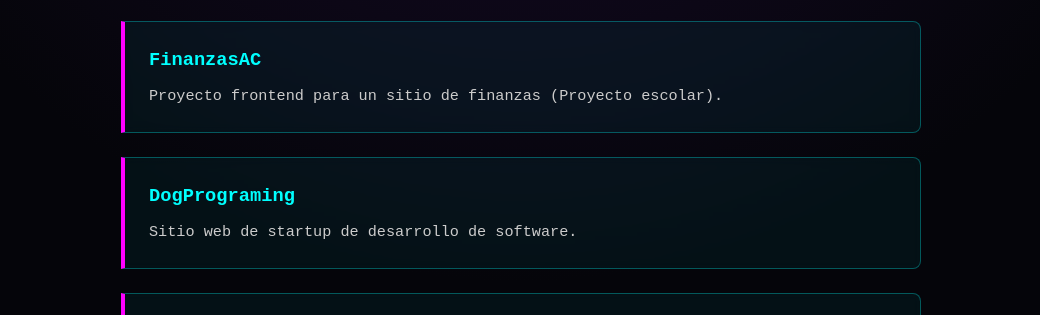
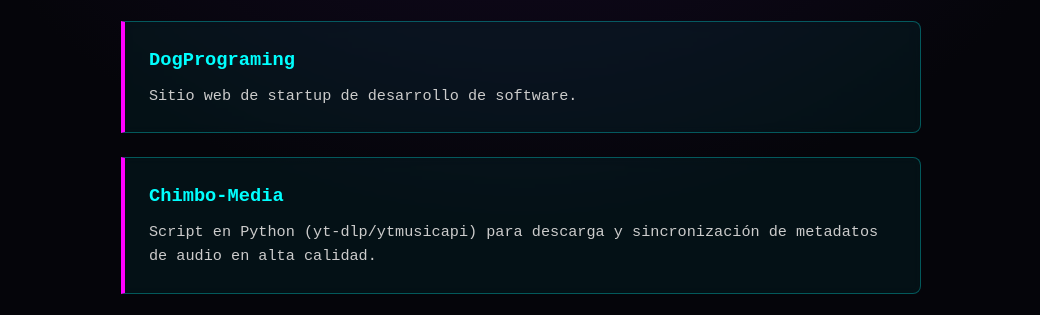
Before and after one commit to theJoseFer10/Mi-portafolio, a plain HTML site: page index.html in a window 1280 px wide. Shown: the part 453-768 px from the top of the page, without its empty margins (119-1159 px from the left). Drawn offline with Linux system fonts and the light colour scheme.

Commit message:
correccion de proyectos

```diff
--- a/index.html
+++ b/index.html
@@ -35,20 +35,6 @@
                 <ul class="project-list">
                     <li class="project-item">
                         <a
-                            href="https://thejosefer10.github.io/FinanzasAC.github.io/index.html"
-                            target="_blank"
-                            rel="noopener noreferrer"
-                        >
-                            <h3>FinanzasAC</h3>
-                        </a>
-                        <p>
-                            Proyecto frontend para un sitio de finanzas
-                            (Proyecto escolar).
-                        </p>
-                    </li>
-
-                    <li class="project-item">
-                        <a
                             href="https://thejosefer10.github.io/DogPrograming/"
                             target="_blank"
                             rel="noopener noreferrer"
@@ -60,7 +46,7 @@
 
                     <li class="project-item">
                         <a
-                            href="https://github.com/theJoseFer10/chimbo-media.git"
+                            href="https://chimboweb.vercel.app/"
                             target="_blank"
                             rel="noopener noreferrer"
                         >
```
